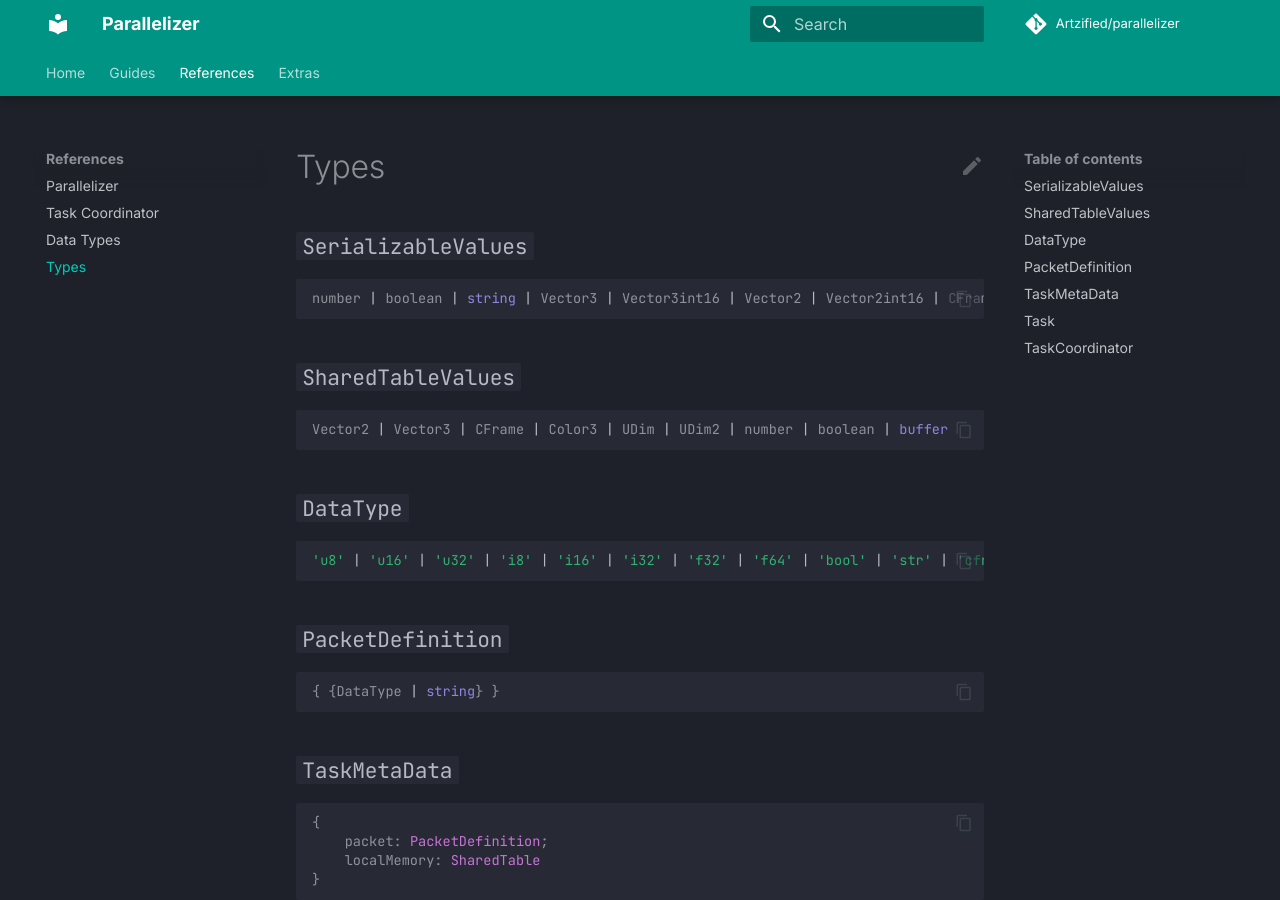
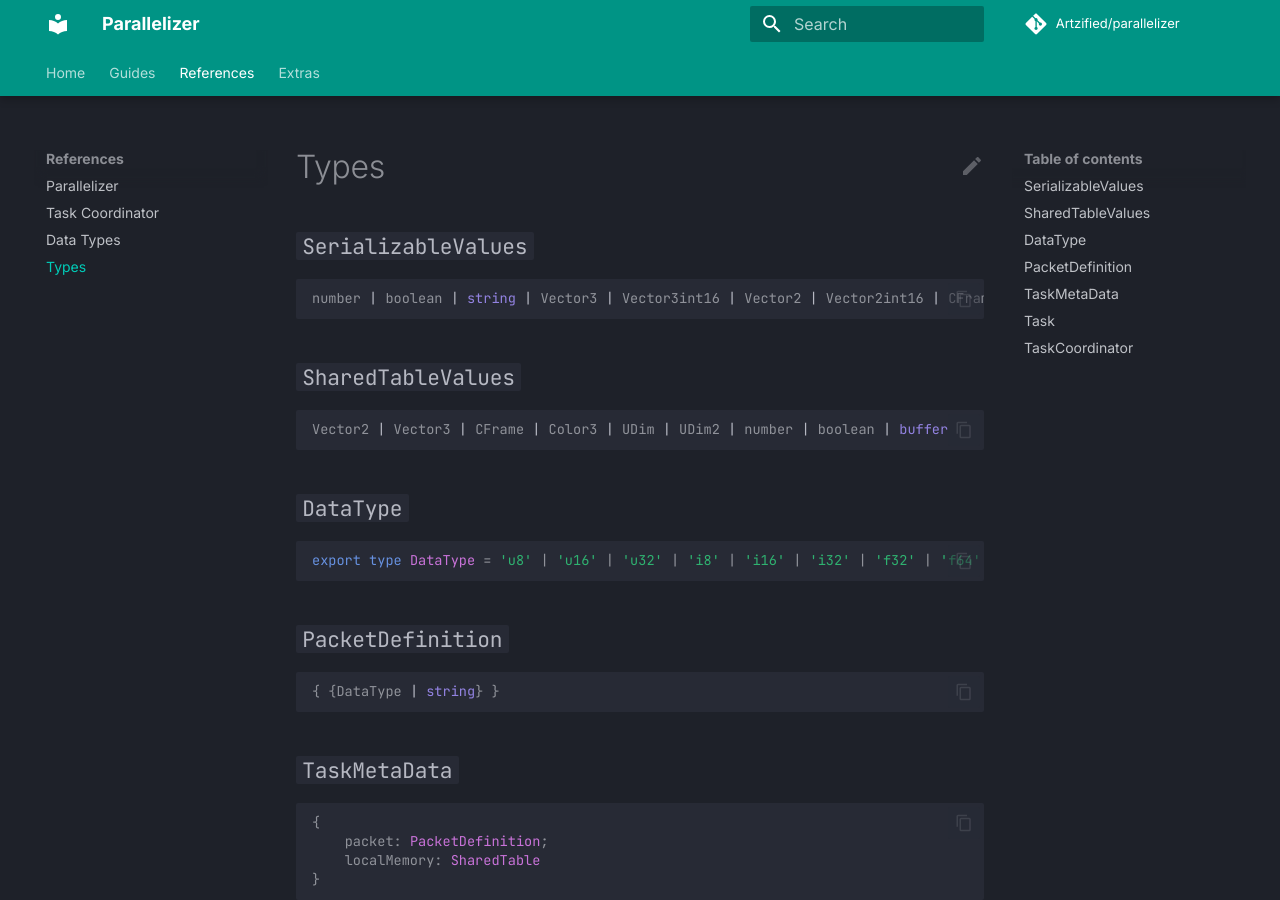
Before and after one commit to scion-softworks/parallelizer, an MkDocs documentation site: the page built from docs/api/types.md, in a window 1280 px wide and 900 px high. Built offline with MkDocs 1.6.1 and Material for MkDocs 9.7.7, drawn with Linux system fonts in a browser that asks for light colours; comment, search, counter and statistics services are not loaded.

Commit message:
chore: update types

````diff
--- a/docs/api/types.md
+++ b/docs/api/types.md
@@ -10,7 +10,7 @@
 
 ## `DataType`
 ```luau
-'u8' | 'u16' | 'u32' | 'i8' | 'i16' | 'i32' | 'f32' | 'f64' | 'bool' | 'str' | 'cframe' | 'v3' | 'v3i16' | 'v2' | 'v2i16' | 'color3' | 'color3u8' | 'color3b16'
+export type DataType = 'u8' | 'u16' | 'u32' | 'i8' | 'i16' | 'i32' | 'f32' | 'f64' | 'bool' | 'str' | 'cframe' | 'v3' | 'v3i16' | 'v2' | 'v2i16' | 'color3' | 'color3u8' | 'color3b16' | 'buffer'
 ```
 
 ## `PacketDefinition`
````
Also changed, not shown: other parts of docs/api/types.md (+1 -1 lines).
